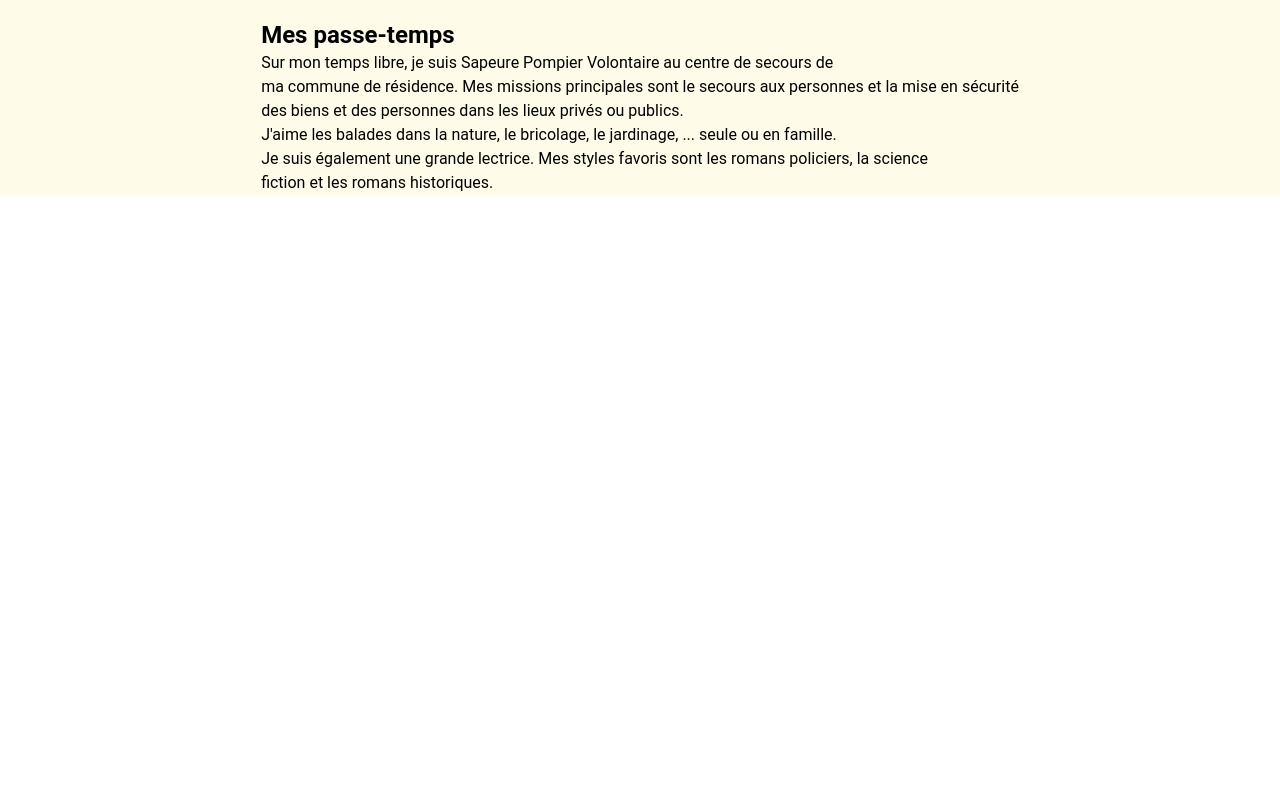
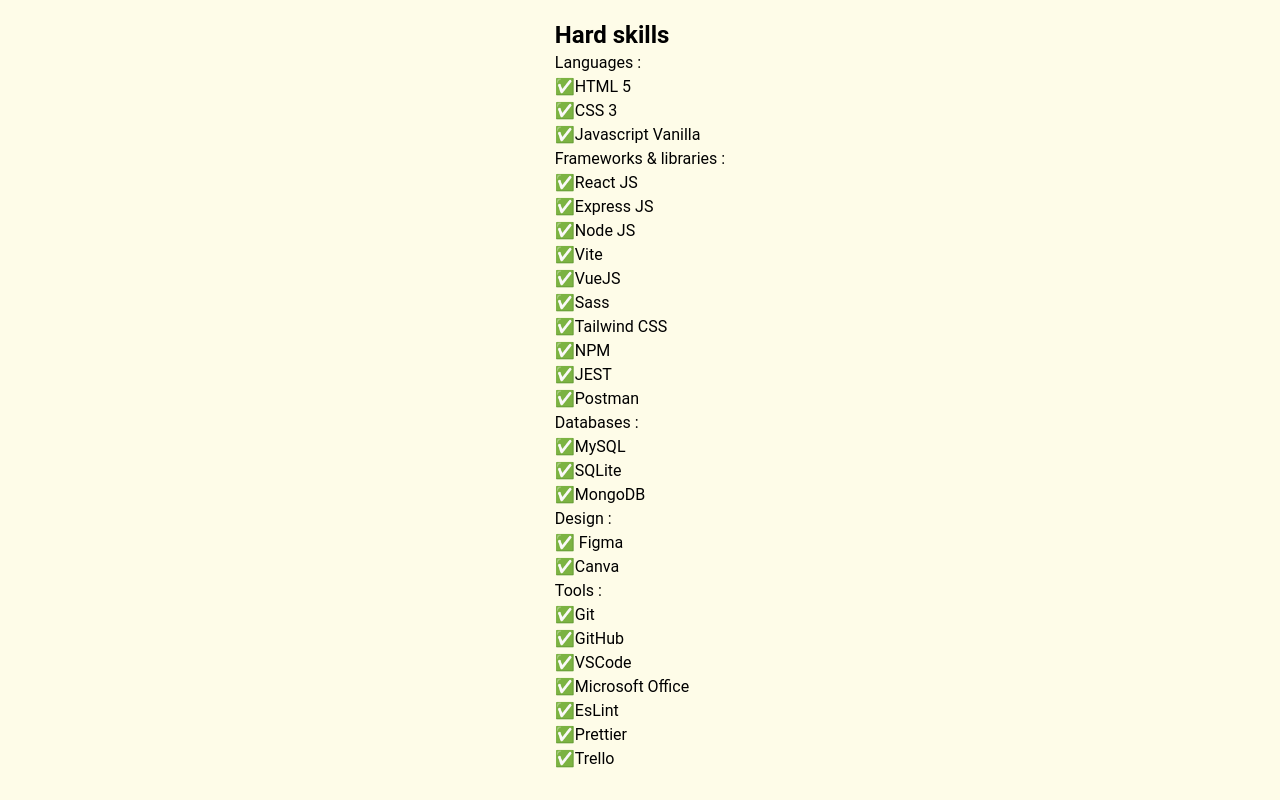
Before and after one commit to SandrineM-design/SandrineM-design.github.io, a React (Vite) app: page / in a window 1280 px wide. Shown: the part 720-1520 px from the top of the page. Before the commit the page ends 915 px from the top, so only its background shows below. Built offline with nearby package versions, Linux system fonts and the light colour scheme.

Commit message:
integrate skills component

```diff
--- a/src/components/Skills.jsx
+++ b/src/components/Skills.jsx
@@ -1,7 +1,49 @@
-import React from "react";
-
-function Skills(props) {
-  return <div></div>;
+function Skills() {
+  return (
+    <div>
+      <h2 className="mt-10 font-bold text-2xl bg-yellow-50">Hard skills</h2>
+      <h3>Languages :</h3>
+      <ul>
+        <li>✅HTML 5</li>
+        <li>✅CSS 3</li>
+        <li>✅Javascript Vanilla</li>
+      </ul>
+      <h3>Frameworks & libraries :</h3>
+      <ul>
+        <li>✅React JS</li>
+        <li>✅Express JS</li>
+        <li>✅Node JS</li>
+        <li>✅Vite</li>
+        <li>✅VueJS</li>
+        <li>✅Sass</li>
+        <li>✅Tailwind CSS</li>
+        <li>✅NPM</li>
+        <li>✅JEST</li>
+        <li>✅Postman</li>
+      </ul>
+      <h3>Databases :</h3>
+      <ul>
+        <li>✅MySQL</li>
+        <li>✅SQLite</li>
+        <li>✅MongoDB</li>
+      </ul>
+      <h3> Design :</h3>
+      <ul>
+        <li>✅ Figma</li>
+        <li>✅Canva</li>
+      </ul>
+      <h3> Tools :</h3>
+      <ul>
+        <li>✅Git</li>
+        <li>✅GitHub</li>
+        <li>✅VSCode</li>
+        <li>✅Microsoft Office</li>
+        <li>✅EsLint</li>
+        <li>✅Prettier</li>
+        <li>✅Trello</li>
+      </ul>
+    </div>
+  );
 }
 
 export default Skills;
```
